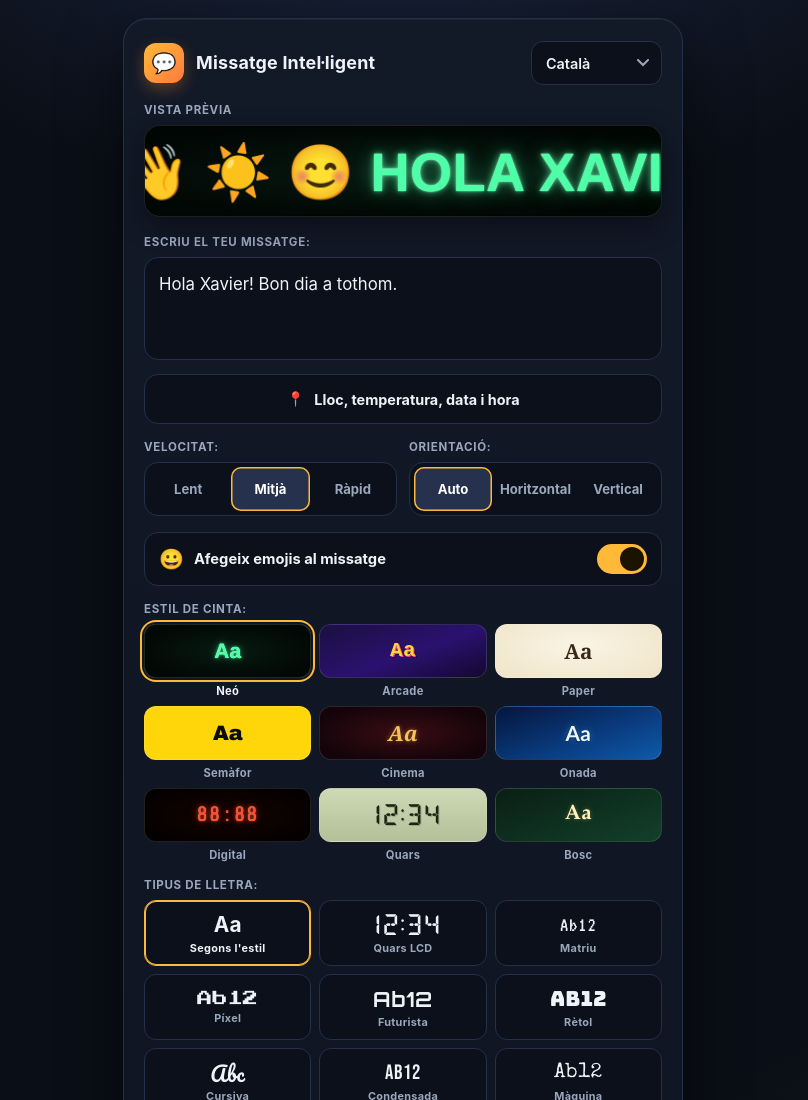
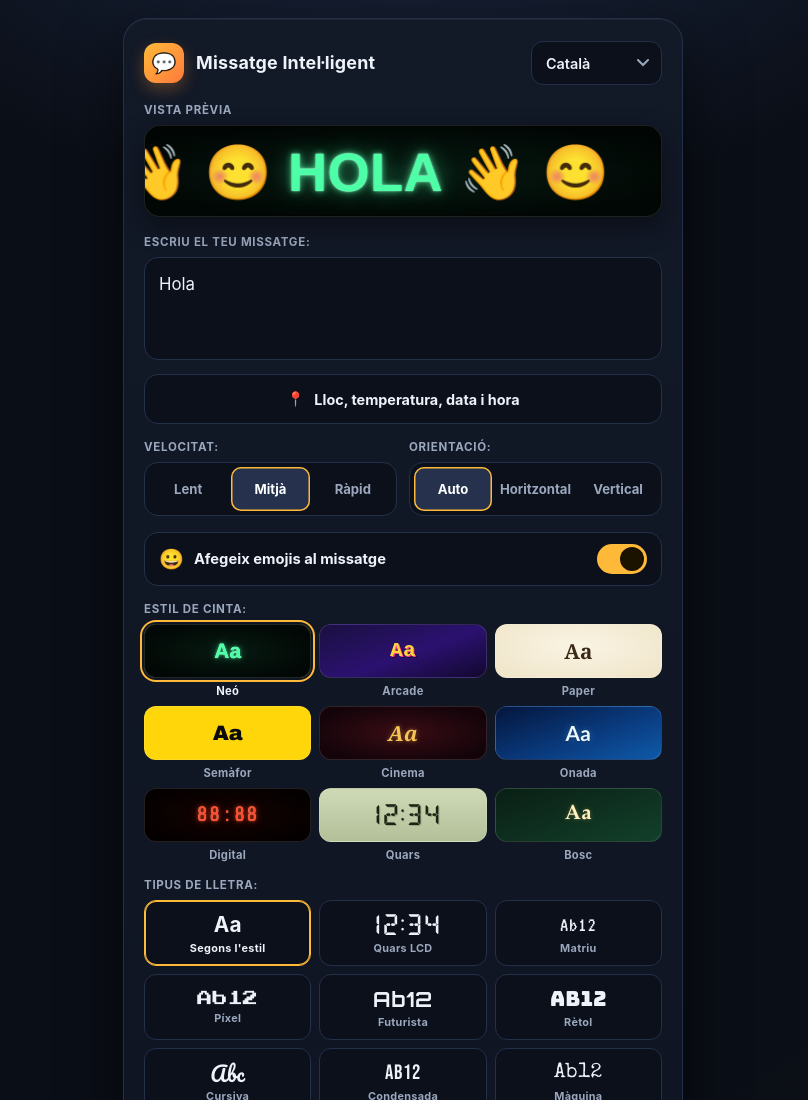
Before and after one commit to xavimuniesa/chaine, a plain HTML site: page index.html in a window 1280 px wide. Shown: the top 1100 px of the page, without its empty margins (237-1045 px from the left). Drawn offline with nearby package versions, Linux system fonts and the light colour scheme.

Commit message:
Add files via upload

```diff
--- a/index.html
+++ b/index.html
@@ -538,7 +538,7 @@
 
         <div class="field">
             <label for="msg-input" data-i18n="label">Escriu el teu missatge:</label>
-            <textarea id="msg-input" maxlength="200" rows="3" enterkeyhint="done">Hola Xavier! Bon dia a tothom.</textarea>
+            <textarea id="msg-input" maxlength="200" rows="3" enterkeyhint="done">Hola</textarea>
             <button type="button" class="btn-info" id="info-btn">
                 <span aria-hidden="true">📍</span><span id="info-label" data-i18n="info">Lloc, temperatura, data i hora</span>
             </button>
@@ -598,14 +598,14 @@
 
         /* ======================= TRADUCCIONS DE LA INTERFÍCIE ======================= */
         const UI = {
-            ca: { title: "Missatge Intel·ligent", label: "Escriu el teu missatge:", speed: "Velocitat:", orient: "Orientació:", style: "Estil de cinta:", slow: "Lent", medium: "Mitjà", fast: "Ràpid", auto: "Auto", landscape: "Horitzontal", portrait: "Vertical", btn: "Llançar Missatge", btnLoading: "Traduint…", hint: "💡 Fes doble toc a la pantalla per tornar al menú.", preview: "Vista prèvia", exit: "Doble toc per sortir", noTr: "Sense traducció: es mostra el text original", empty: "Missatge buit", emoji: "Afegeix emojis al missatge", font: "Tipus de lletra:", fontAuto: "Segons l'estil", info: "Lloc, temperatura, data i hora", infoBusy: "Cercant ubicació…", infoNoLoc: "No he pogut obtenir la ubicació: només data i hora", infoNoWx: "No s'ha pogut obtenir la temperatura" },
-            es: { title: "Mensaje Inteligente", label: "Escribe tu mensaje:", speed: "Velocidad:", orient: "Orientación:", style: "Estilo de cinta:", slow: "Lento", medium: "Medio", fast: "Rápido", auto: "Auto", landscape: "Horizontal", portrait: "Vertical", btn: "Lanzar Mensaje", btnLoading: "Traduciendo…", hint: "💡 Haz doble toque en la pantalla para volver al menú.", preview: "Vista previa", exit: "Doble toque para salir", noTr: "Sin traducción: se muestra el texto original", empty: "Mensaje vacío", emoji: "Añadir emojis al mensaje", font: "Tipo de letra:", fontAuto: "Según el estilo", info: "Lugar, temperatura, fecha y hora", infoBusy: "Buscando ubicación…", infoNoLoc: "No se pudo obtener la ubicación: solo fecha y hora", infoNoWx: "No se pudo obtener la temperatura" },
-            fr: { title: "Message Intelligent", label: "Écrivez votre message:", speed: "Vitesse:", orient: "Orientation:", style: "Style de bandeau:", slow: "Lent", medium: "Moyen", fast: "Rapide", auto: "Auto", landscape: "Horizontal", portrait: "Vertical", btn: "Lancer le message", btnLoading: "Traduction…", hint: "💡 Appuyez deux fois sur l'écran pour revenir au menu.", preview: "Aperçu", exit: "Double appui pour quitter", noTr: "Pas de traduction : texte original affiché", empty: "Message vide", emoji: "Ajouter des emojis au message", font: "Police:", fontAuto: "Selon le style", info: "Lieu, température, date et heure", infoBusy: "Localisation…", infoNoLoc: "Position introuvable : date et heure seulement", infoNoWx: "Température indisponible" },
-            en: { title: "Smart Message", label: "Type your message:", speed: "Speed:", orient: "Orientation:", style: "Banner style:", slow: "Slow", medium: "Medium", fast: "Fast", auto: "Auto", landscape: "Landscape", portrait: "Portrait", btn: "Launch Message", btnLoading: "Translating…", hint: "💡 Double tap on the screen to return to the menu.", preview: "Preview", exit: "Double tap to exit", noTr: "Not translated: showing the original text", empty: "Empty message", emoji: "Add emojis to the message", font: "Font:", fontAuto: "Match style", info: "Place, temperature, date and time", infoBusy: "Finding location…", infoNoLoc: "Location unavailable: showing date and time only", infoNoWx: "Temperature unavailable" },
-            de: { title: "Intelligente Nachricht", label: "Schreibe deine Nachricht:", speed: "Geschwindigkeit:", orient: "Ausrichtung:", style: "Banner-Stil:", slow: "Langsam", medium: "Mittel", fast: "Schnell", auto: "Auto", landscape: "Querformat", portrait: "Hochformat", btn: "Nachricht starten", btnLoading: "Übersetzen…", hint: "💡 Doppeltippen auf den Bildschirm, um zum Menü zurückzukehren.", preview: "Vorschau", exit: "Doppeltippen zum Beenden", noTr: "Nicht übersetzt: Originaltext wird angezeigt", empty: "Leere Nachricht", emoji: "Emojis zur Nachricht hinzufügen", font: "Schriftart:", fontAuto: "Je nach Stil", info: "Ort, Temperatur, Datum und Uhrzeit", infoBusy: "Standort wird gesucht…", infoNoLoc: "Standort nicht verfügbar: nur Datum und Uhrzeit", infoNoWx: "Temperatur nicht verfügbar" },
-            it: { title: "Messaggio Intelligente", label: "Scrivi il tuo messaggio:", speed: "Velocità:", orient: "Orientamento:", style: "Stile striscione:", slow: "Lento", medium: "Medio", fast: "Veloce", auto: "Auto", landscape: "Orizzontale", portrait: "Verticale", btn: "Lancia Messaggio", btnLoading: "Traduzione…", hint: "💡 Tocca due volte lo schermo per tornare al menu.", preview: "Anteprima", exit: "Tocca due volte per uscire", noTr: "Non tradotto: viene mostrato il testo originale", empty: "Messaggio vuoto", emoji: "Aggiungi emoji al messaggio", font: "Carattere:", fontAuto: "Secondo lo stile", info: "Luogo, temperatura, data e ora", infoBusy: "Ricerca posizione…", infoNoLoc: "Posizione non disponibile: solo data e ora", infoNoWx: "Temperatura non disponibile" },
-            nl: { title: "Slim Bericht", label: "Typ je bericht:", speed: "Snelheid:", orient: "Oriëntatie:", style: "Stijl van de band:", slow: "Langzaam", medium: "Gemiddeld", fast: "Snel", auto: "Auto", landscape: "Liggend", portrait: "Staand", btn: "Bericht Starten", btnLoading: "Vertalen…", hint: "💡 Dubbel tik op het scherm om terug te keren naar het menu.", preview: "Voorbeeld", exit: "Dubbel tikken om te sluiten", noTr: "Niet vertaald: originele tekst getoond", empty: "Leeg bericht", emoji: "Emoji's aan het bericht toevoegen", font: "Lettertype:", fontAuto: "Volgens stijl", info: "Plaats, temperatuur, datum en tijd", infoBusy: "Locatie zoeken…", infoNoLoc: "Locatie niet beschikbaar: alleen datum en tijd", infoNoWx: "Temperatuur niet beschikbaar" },
-            pt: { title: "Mensagem Inteligente", label: "Escreva sua mensagem:", speed: "Velocidade:", orient: "Orientação:", style: "Estilo da faixa:", slow: "Lento", medium: "Médio", fast: "Rápido", auto: "Auto", landscape: "Horizontal", portrait: "Vertical", btn: "Lançar Mensagem", btnLoading: "Traduzindo…", hint: "💡 Dê um toque duplo na tela para voltar ao menu.", preview: "Pré-visualização", exit: "Toque duplo para sair", noTr: "Sem tradução: exibindo o texto original", empty: "Mensagem vazia", emoji: "Adicionar emojis à mensagem", font: "Fonte:", fontAuto: "Conforme o estilo", info: "Local, temperatura, data e hora", infoBusy: "A procurar localização…", infoNoLoc: "Localização indisponível: apenas data e hora", infoNoWx: "Temperatura indisponível" }
+            ca: { title: "Missatge Intel·ligent", label: "Escriu el teu missatge:", speed: "Velocitat:", orient: "Orientació:", style: "Estil de cinta:", slow: "Lent", medium: "Mitjà", fast: "Ràpid", auto: "Auto", landscape: "Horitzontal", portrait: "Vertical", btn: "Llançar Missatge", btnLoading: "Traduint…", hint: "💡 Fes doble toc a la pantalla per tornar al menú.", preview: "Vista prèvia", exit: "Doble toc per sortir", noTr: "Sense traducció: es mostra el text original", empty: "Missatge buit", hello: "Hola", emoji: "Afegeix emojis al missatge", font: "Tipus de lletra:", fontAuto: "Segons l'estil", info: "Lloc, temperatura, data i hora", infoBusy: "Cercant ubicació…", infoNoLoc: "No he pogut obtenir la ubicació: només data i hora", infoNoWx: "No s'ha pogut obtenir la temperatura" },
+            es: { title: "Mensaje Inteligente", label: "Escribe tu mensaje:", speed: "Velocidad:", orient: "Orientación:", style: "Estilo de cinta:", slow: "Lento", medium: "Medio", fast: "Rápido", auto: "Auto", landscape: "Horizontal", portrait: "Vertical", btn: "Lanzar Mensaje", btnLoading: "Traduciendo…", hint: "💡 Haz doble toque en la pantalla para volver al menú.", preview: "Vista previa", exit: "Doble toque para salir", noTr: "Sin traducción: se muestra el texto original", empty: "Mensaje vacío", hello: "Hola", emoji: "Añadir emojis al mensaje", font: "Tipo de letra:", fontAuto: "Según el estilo", info: "Lugar, temperatura, fecha y hora", infoBusy: "Buscando ubicación…", infoNoLoc: "No se pudo obtener la ubicación: solo fecha y hora", infoNoWx: "No se pudo obtener la temperatura" },
+            fr: { title: "Message Intelligent", label: "Écrivez votre message:", speed: "Vitesse:", orient: "Orientation:", style: "Style de bandeau:", slow: "Lent", medium: "Moyen", fast: "Rapide", auto: "Auto", landscape: "Horizontal", portrait: "Vertical", btn: "Lancer le message", btnLoading: "Traduction…", hint: "💡 Appuyez deux fois sur l'écran pour revenir au menu.", preview: "Aperçu", exit: "Double appui pour quitter", noTr: "Pas de traduction : texte original affiché", empty: "Message vide", hello: "Bonjour", emoji: "Ajouter des emojis au message", font: "Police:", fontAuto: "Selon le style", info: "Lieu, température, date et heure", infoBusy: "Localisation…", infoNoLoc: "Position introuvable : date et heure seulement", infoNoWx: "Température indisponible" },
+            en: { title: "Smart Message", label: "Type your message:", speed: "Speed:", orient: "Orientation:", style: "Banner style:", slow: "Slow", medium: "Medium", fast: "Fast", auto: "Auto", landscape: "Landscape", portrait: "Portrait", btn: "Launch Message", btnLoading: "Translating…", hint: "💡 Double tap on the screen to return to the menu.", preview: "Preview", exit: "Double tap to exit", noTr: "Not translated: showing the original text", empty: "Empty message", hello: "Hello", emoji: "Add emojis to the message", font: "Font:", fontAuto: "Match style", info: "Place, temperature, date and time", infoBusy: "Finding location…", infoNoLoc: "Location unavailable: showing date and time only", infoNoWx: "Temperature unavailable" },
+            de: { title: "Intelligente Nachricht", label: "Schreibe deine Nachricht:", speed: "Geschwindigkeit:", orient: "Ausrichtung:", style: "Banner-Stil:", slow: "Langsam", medium: "Mittel", fast: "Schnell", auto: "Auto", landscape: "Querformat", portrait: "Hochformat", btn: "Nachricht starten", btnLoading: "Übersetzen…", hint: "💡 Doppeltippen auf den Bildschirm, um zum Menü zurückzukehren.", preview: "Vorschau", exit: "Doppeltippen zum Beenden", noTr: "Nicht übersetzt: Originaltext wird angezeigt", empty: "Leere Nachricht", hello: "Hallo", emoji: "Emojis zur Nachricht hinzufügen", font: "Schriftart:", fontAuto: "Je nach Stil", info: "Ort, Temperatur, Datum und Uhrzeit", infoBusy: "Standort wird gesucht…", infoNoLoc: "Standort nicht verfügbar: nur Datum und Uhrzeit", infoNoWx: "Temperatur nicht verfügbar" },
+            it: { title: "Messaggio Intelligente", label: "Scrivi il tuo messaggio:", speed: "Velocità:", orient: "Orientamento:", style: "Stile striscione:", slow: "Lento", medium: "Medio", fast: "Veloce", auto: "Auto", landscape: "Orizzontale", portrait: "Verticale", btn: "Lancia Messaggio", btnLoading: "Traduzione…", hint: "💡 Tocca due volte lo schermo per tornare al menu.", preview: "Anteprima", exit: "Tocca due volte per uscire", noTr: "Non tradotto: viene mostrato il testo originale", empty: "Messaggio vuoto", hello: "Ciao", emoji: "Aggiungi emoji al messaggio", font: "Carattere:", fontAuto: "Secondo lo stile", info: "Luogo, temperatura, data e ora", infoBusy: "Ricerca posizione…", infoNoLoc: "Posizione non disponibile: solo data e ora", infoNoWx: "Temperatura non disponibile" },
+            nl: { title: "Slim Bericht", label: "Typ je bericht:", speed: "Snelheid:", orient: "Oriëntatie:", style: "Stijl van de band:", slow: "Langzaam", medium: "Gemiddeld", fast: "Snel", auto: "Auto", landscape: "Liggend", portrait: "Staand", btn: "Bericht Starten", btnLoading: "Vertalen…", hint: "💡 Dubbel tik op het scherm om terug te keren naar het menu.", preview: "Voorbeeld", exit: "Dubbel tikken om te sluiten", noTr: "Niet vertaald: originele tekst getoond", empty: "Leeg bericht", hello: "Hallo", emoji: "Emoji's aan het bericht toevoegen", font: "Lettertype:", fontAuto: "Volgens stijl", info: "Plaats, temperatuur, datum en tijd", infoBusy: "Locatie zoeken…", infoNoLoc: "Locatie niet beschikbaar: alleen datum en tijd", infoNoWx: "Temperatuur niet beschikbaar" },
+            pt: { title: "Mensagem Inteligente", label: "Escreva sua mensagem:", speed: "Velocidade:", orient: "Orientação:", style: "Estilo da faixa:", slow: "Lento", medium: "Médio", fast: "Rápido", auto: "Auto", landscape: "Horizontal", portrait: "Vertical", btn: "Lançar Mensagem", btnLoading: "Traduzindo…", hint: "💡 Dê um toque duplo na tela para voltar ao menu.", preview: "Pré-visualização", exit: "Toque duplo para sair", noTr: "Sem tradução: exibindo o texto original", empty: "Mensagem vazia", hello: "Olá", emoji: "Adicionar emojis à mensagem", font: "Fonte:", fontAuto: "Conforme o estilo", info: "Local, temperatura, data e hora", infoBusy: "A procurar localização…", infoNoLoc: "Localização indisponível: apenas data e hora", infoNoWx: "Temperatura indisponível" }
         };
 
         const THEMES = [
@@ -913,6 +913,10 @@
         let launching = false, fsEntered = false, wakeLock = null, toastTimer = null, lastTap = 0;
 
         const T = () => UI[state.lang] || UI.en;
+
+        // El missatge inicial és només la salutació de la llengua triada; mentre no l'hagis canviat, segueix la llengua
+        const LEGACY_MSG = 'Hola Xavier! Bon dia a tothom.';
+        const isGreeting = v => { v = v.trim(); return !v || v === LEGACY_MSG || Object.values(UI).some(u => u.hello === v); };
 
         function loadState() {
             try {
@@ -1291,9 +1295,9 @@
             const raw = input.value.trim() || t.empty;
             let tr = { text: raw, ok: true };
             // mentre es tradueix la pantalla queda buida (fins a 7 s): que se sàpiga què passa
-            if (!state.info && state.lang !== 'ca') showToast(t.btnLoading, 8000);
+            if (!state.info && state.lang !== 'ca' && raw !== t.hello) showToast(t.btnLoading, 8000);
             if (state.info) await refreshWeather(3000);
-            else { try { tr = await translatePhrase(raw, state.lang); } catch (e) { /* es mostra l'original */ } }
+            else if (raw !== t.hello) { try { tr = await translatePhrase(raw, state.lang); } catch (e) { /* es mostra l'original */ } }   // la salutació ja és a la llengua triada
             try { await Promise.race([document.fonts.ready, new Promise(r => setTimeout(r, 800))]); } catch (e) { /* res */ }
 
             launching = false;
@@ -1336,6 +1340,7 @@
             state.lang = langSel.value;
             applyLanguage();
             if (state.info) input.value = plainInfo();   // la data, en la llengua nova també al quadre de text
+            else if (isGreeting(input.value)) input.value = T().hello;   // la salutació inicial canvia amb la llengua
             saveState();
             refreshTicker();
         });
@@ -1380,6 +1385,7 @@
         bindSeg('speed-seg', 'speed');
         bindSeg('orient-seg', 'orient');
         applyLanguage();
+        if (!state.info && isGreeting(input.value)) input.value = T().hello;
         if (state.info) {
             input.value = plainInfo();
             const i = state.info;
```
